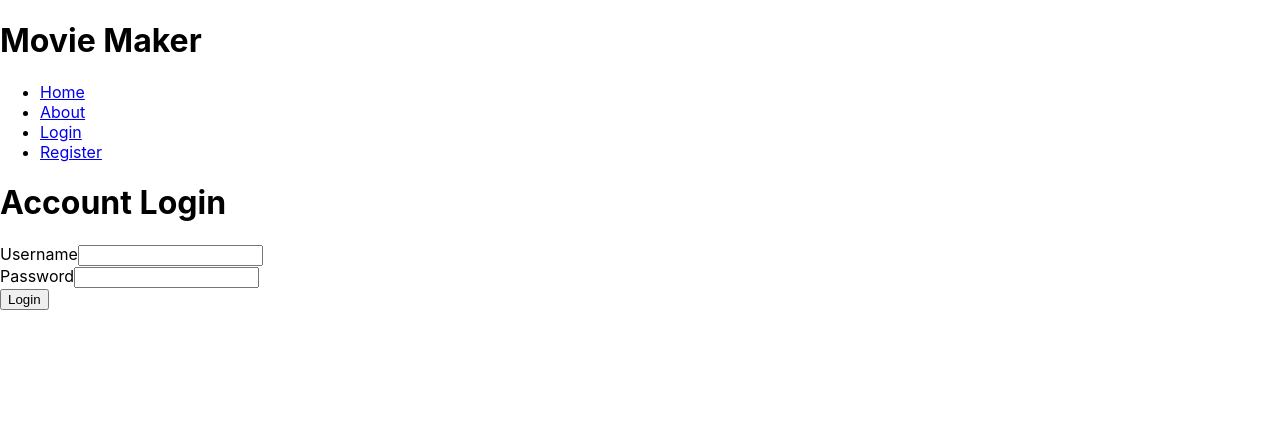
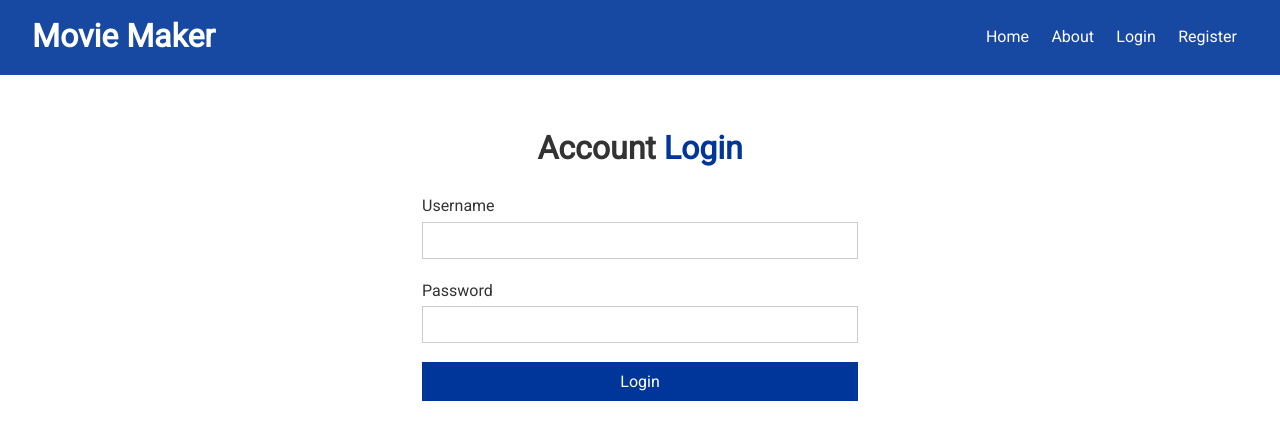
Before and after one commit to MichaelSchiumo/movie-maker-express, a React (Create React App) app in the folder client/: page /login in a window 1280 px wide. Shown: the top 440 px of the page. Built offline with nearby package versions, Linux system fonts and the light colour scheme; the HTML template or start-up script is replaced by a standard one.

Commit message:
basic changes

```diff
--- a/client/package.json
+++ b/client/package.json
@@ -6,9 +6,13 @@
     "@testing-library/jest-dom": "^4.2.4",
     "@testing-library/react": "^9.3.2",
     "@testing-library/user-event": "^7.1.2",
+    "axios": "^0.20.0",
     "react": "^16.13.1",
     "react-dom": "^16.13.1",
-    "react-scripts": "3.4.3"
+    "react-router-dom": "^5.2.0",
+    "react-scripts": "3.4.3",
+    "react-transition-group": "^4.4.1",
+    "uuid": "^8.3.0"
   },
   "scripts": {
     "start": "react-scripts start",
--- a/client/src/App.css
+++ b/client/src/App.css
@@ -1,38 +1,442 @@
-.App {
+@import url('https://fonts.googleapis.com/css?family=Roboto');
+
+/* Global Styles */
+:root {
+  --primary-color: #003699;
+  --dark-color: #333333;
+  --light-color: #f4f4f4;
+  --danger-color: #dc3545;
+  --success-color: #28a745;
+}
+
+* {
+  box-sizing: border-box;
+  margin: 0;
+  padding: 0;
+}
+
+body {
+  font-family: 'Roboto', sans-serif;
+  font-size: 1rem;
+  line-height: 1.6;
+  background-color: #fff;
+  color: #333;
+}
+
+a {
+  color: var(--primary-color);
+  text-decoration: none;
+}
+
+a:hover {
+  color: #666;
+}
+
+ul {
+  list-style: none;
+}
+
+img {
+  width: 100%;
+}
+
+/* Utilities */
+.container {
+  max-width: 1100px;
+  margin: auto;
+  overflow: hidden;
+  padding: 0 2rem;
+}
+
+/* Text Styles*/
+.x-large {
+  font-size: 4rem;
+  line-height: 1.2;
+  margin-bottom: 1rem;
+}
+
+.large {
+  font-size: 3rem;
+  line-height: 1.2;
+  margin-bottom: 1rem;
+}
+
+.lead {
+  font-size: 1.5rem;
+  margin-bottom: 1rem;
+}
+
+.text-center {
   text-align: center;
 }
 
-.App-logo {
-  height: 40vmin;
-  pointer-events: none;
+.text-primary {
+  color: var(--primary-color);
 }
 
-@media (prefers-reduced-motion: no-preference) {
-  .App-logo {
-    animation: App-logo-spin infinite 20s linear;
+.text-dark {
+  color: var(--dark-color);
+}
+
+.text-center {
+  text-align: center;
+}
+
+.text-right {
+  text-align: right;
+}
+
+.text-left {
+  text-align: left;
+}
+
+/* Cards */
+.card {
+  padding: 1rem;
+  border: #ccc 1px dotted;
+  margin: 0.7rem 0;
+}
+
+/* List */
+.list {
+  margin: 0.5rem 0;
+}
+
+.list li {
+  padding-bottom: 0.3rem;
+}
+
+/* Padding */
+.p {
+  padding: 0.5rem;
+}
+.p-1 {
+  padding: 1rem;
+}
+.p-2 {
+  padding: 2rem;
+}
+.p-3 {
+  padding: 3rem;
+}
+.py {
+  padding: 0.5rem 0;
+}
+.py-1 {
+  padding: 1rem 0;
+}
+.py-2 {
+  padding: 2rem 0;
+}
+.py-3 {
+  padding: 3rem 0;
+}
+
+/* Margin */
+.m {
+  margin: 0.5rem;
+}
+.m-1 {
+  margin: 1rem;
+}
+.m-2 {
+  margin: 2rem;
+}
+.m-3 {
+  margin: 3rem;
+}
+.my {
+  margin: 0.5rem 0;
+}
+.my-1 {
+  margin: 1rem 0;
+}
+.my-2 {
+  margin: 2rem 0;
+}
+.my-3 {
+  margin: 3rem 0;
+}
+
+/* Grid */
+.grid-2 {
+  display: grid;
+  grid-template-columns: repeat(2, 1fr);
+  grid-gap: 2rem;
+}
+
+.grid-3 {
+  display: grid;
+  grid-template-columns: repeat(3, 1fr);
+  grid-gap: 1rem;
+}
+
+.grid-4 {
+  display: grid;
+  grid-template-columns: repeat(4, 1fr);
+  grid-gap: 2rem;
+}
+
+.grid-2-3 {
+  display: grid;
+  grid-template-columns: 2fr 3fr;
+  grid-gap: 2rem;
+}
+
+.btn {
+  display: inline-block;
+  background: var(--light-color);
+  color: #333;
+  padding: 0.4rem 1.3rem;
+  font-size: 1rem;
+  border: none;
+  cursor: pointer;
+  margin-right: 0.5rem;
+  transition: opacity 0.2s ease-in;
+  outline: none;
+}
+
+.btn-link {
+  background: none;
+  padding: 0;
+  margin: 0;
+}
+
+.btn-block {
+  display: block;
+  width: 100%;
+}
+
+.btn-sm {
+  font-size: 0.8rem;
+  padding: 0.3rem 1rem;
+  margin-right: 0.2rem;
+}
+
+.badge {
+  font-size: 0.8rem;
+  padding: 0.2rem 0.7rem;
+  text-align: center;
+  margin: 0.3rem;
+  background: var(--light-color);
+  color: #333;
+  border-radius: 5px;
+}
+
+.alert {
+  padding: 0.7rem;
+  margin: 1rem 0;
+  opacity: 0.9;
+  background: var(--light-color);
+  color: #333;
+}
+
+.btn-primary,
+.bg-primary,
+.badge-primary,
+.alert-primary {
+  background: var(--primary-color);
+  color: #fff;
+}
+
+.btn-light,
+.bg-light,
+.badge-light,
+.alert-light {
+  background: var(--light-color);
+  color: #333;
+}
+
+.btn-dark,
+.bg-dark,
+.badge-dark,
+.alert-dark {
+  background: var(--dark-color);
+  color: #fff;
+}
+
+.btn-danger,
+.bg-danger,
+.badge-danger,
+.alert-danger {
+  background: var(--danger-color);
+  color: #fff;
+}
+
+.btn-success,
+.bg-success,
+.badge-success,
+.alert-success {
+  background: var(--success-color);
+  color: #fff;
+}
+
+.btn-white,
+.bg-white,
+.badge-white,
+.alert-white {
+  background: #fff;
+  color: #333;
+  border: #ccc solid 1px;
+}
+
+.btn:hover {
+  opacity: 0.8;
+}
+
+.bg-light,
+.badge-light {
+  border: #ccc solid 1px;
+}
+
+.round-img {
+  border-radius: 50%;
+}
+
+/* Forms */
+input {
+  margin: 1.2rem 0;
+}
+
+.form-text {
+  display: block;
+  margin-top: 0.3rem;
+  color: #888;
+}
+
+input[type='text'],
+input[type='email'],
+input[type='password'],
+input[type='date'],
+select,
+textarea {
+  display: block;
+  width: 100%;
+  padding: 0.4rem;
+  font-size: 1.2rem;
+  border: 1px solid #ccc;
+}
+
+input[type='submit'],
+button {
+  font: inherit;
+}
+
+.form-group {
+  margin: 1.2rem 0;
+}
+
+.form-group input {
+  margin: 0.2rem 0;
+}
+
+.form-container {
+  max-width: 500px;
+  margin: 2rem auto;
+  overflow: hidden;
+  padding: 0 2rem;
+}
+
+.form-container h1,
+h2,
+h3 {
+  text-align: center;
+}
+
+table th,
+table td {
+  padding: 1rem;
+  text-align: left;
+}
+
+table th {
+  background: var(--light-color);
+}
+
+/* Navbar */
+.navbar {
+  display: flex;
+  justify-content: space-between;
+  align-items: center;
+  padding: 0.7rem 2rem;
+  z-index: 1;
+  width: 100%;
+  border-bottom: solid 1px var(--primary-color);
+  opacity: 0.9;
+  margin-bottom: 1rem;
+}
+
+.navbar ul {
+  display: flex;
+}
+
+.navbar a {
+  color: #fff;
+  padding: 0.45rem;
+  margin: 0 0.25rem;
+}
+
+.navbar a:hover {
+  color: var(--light-color);
+}
+
+.navbar .welcome span {
+  margin-right: 0.6rem;
+}
+
+/* Animation (Add After) */
+.item-enter {
+  opacity: 0;
+}
+.item-enter-active {
+  opacity: 1;
+  transition: opacity 1000ms ease-in;
+}
+.item-exit {
+  opacity: 1;
+}
+.item-exit-active {
+  opacity: 0;
+  transition: opacity 1000ms ease-in;
+}
+
+/* Mobile Styles */
+@media (max-width: 700px) {
+  .hide-sm {
+    display: none;
+  }
+
+  .grid-2,
+  .grid-3,
+  .grid-4 {
+    grid-template-columns: 1fr;
+  }
+
+  /* Text Styles */
+  .x-large {
+    font-size: 3rem;
+  }
+
+  .large {
+    font-size: 2rem;
+  }
+
+  .lead {
+    font-size: 1rem;
+  }
+
+  /* Navbar */
+  .navbar {
+    display: block;
+    text-align: center;
+  }
+
+  .navbar h1 {
+    margin-bottom: 0.6rem;
+  }
+
+  .navbar ul {
+    text-align: center;
+    justify-content: center;
   }
 }
-
-.App-header {
-  background-color: #282c34;
-  min-height: 100vh;
-  display: flex;
-  flex-direction: column;
-  align-items: center;
-  justify-content: center;
-  font-size: calc(10px + 2vmin);
-  color: white;
-}
-
-.App-link {
-  color: #61dafb;
-}
-
-@keyframes App-logo-spin {
-  from {
-    transform: rotate(0deg);
-  }
-  to {
-    transform: rotate(360deg);
-  }
-}
--- a/client/src/context/auth/AuthState.js
+++ b/client/src/context/auth/AuthState.js
@@ -34,11 +34,7 @@ const AuthState = (props) => {
     };
 
     try {
-      const res = await axios.post(
-        'https://movie-maker-express.herokuapp.com/api/users',
-        formData,
-        config
-      );
+      const res = await axios.post('api/users', formData, config);
 
       console.log(res);
 
```
Also changed, not shown: 1 other file (tests, documents, lock files or other folders).
